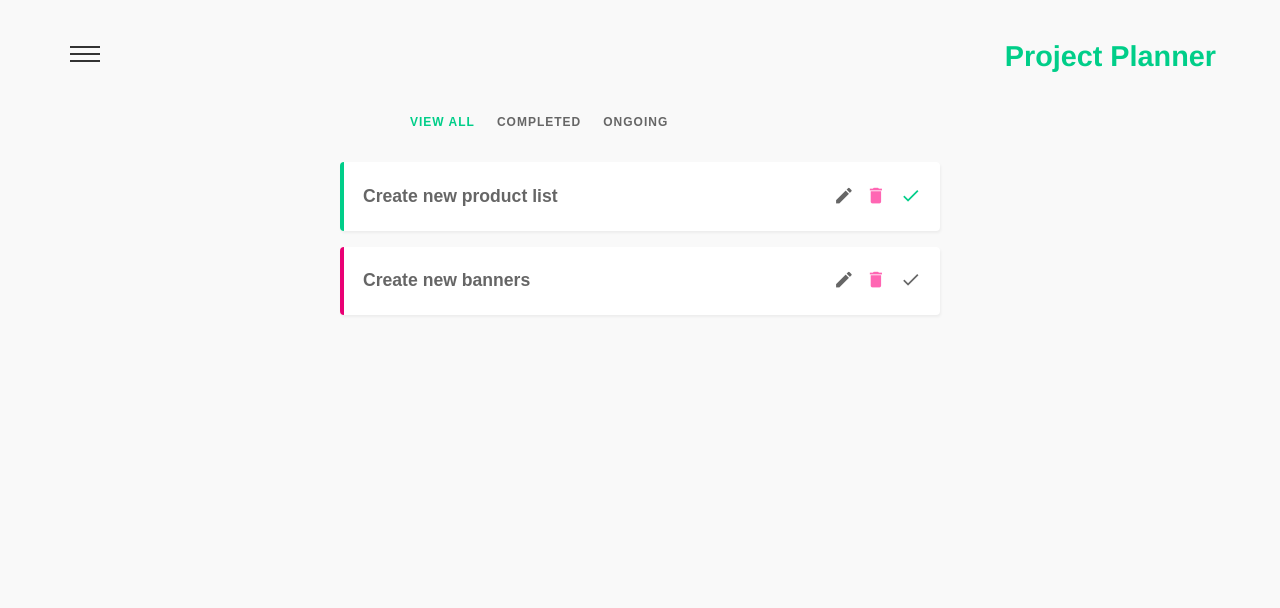
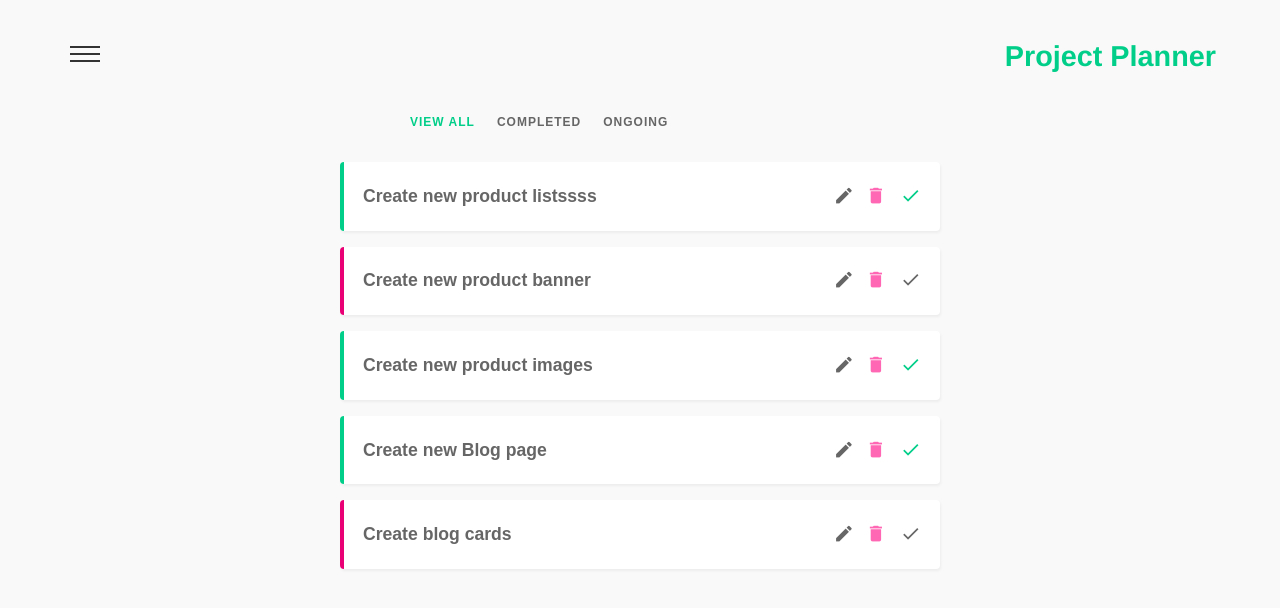
Before and after one commit to karinlj/boozang-manager-demo-22, a Vue app: page / in a window 1280 px wide. Shown: the top 608 px of the page. Built offline with nearby package versions, Linux system fonts and the light colour scheme; data requests are answered from the project's data file.

Commit message:
add project update

```diff
--- a/data/db.json
+++ b/data/db.json
@@ -2,15 +2,33 @@
   "projects": [
     {
       "id": 2,
-      "title": "Create new product list",
+      "title": "Create new product listssss",
       "details": "lorem ipsum dolor",
       "complete": true
     },
     {
-      "title": "Create new banners",
-      "details": "Create new banners for home page",
+      "id": 3,
+      "title": "Create new product banner",
+      "details": "lorem ipsum dolor",
+      "complete": false
+    },
+    {
+      "id": 4,
+      "title": "Create new product images",
+      "details": "lorem ipsum dolor",
+      "complete": true
+    },
+    {
+      "title": "Create new Blog page",
+      "details": "Lorem ipsum\n",
+      "complete": true,
+      "id": 5
+    },
+    {
+      "title": "Create blog cards",
+      "details": "Lorem",
       "complete": false,
-      "id": 3
+      "id": 6
     }
   ]
 }
--- a/src/components/SingleProject.vue
+++ b/src/components/SingleProject.vue
@@ -7,6 +7,7 @@
         class="show_details_btn"
         title="More details"
         aria-label="More details"
+        :aria-expanded="[showDetails]"
       >
         <span>
           {{ project.title }}
--- /dev/null
+++ b/src/composables/addProject.js
@@ -0,0 +1,26 @@
+const { ref } = require("vue");
+
+const addProject = (newProject) => {
+  const addError = ref(null);
+
+  const add = async () => {
+    try {
+      //fetch data
+      let data = await fetch("http://localhost:9000/projects/", {
+        method: "POST",
+        headers: { "Content-Type": "application/json" },
+        //what I post as json-format
+        body: JSON.stringify(newProject), //sending project object
+      });
+      if (!data.ok) {
+        throw Error("No data available");
+      }
+      console.log("added data: ", data);
+    } catch (err) {
+      addError.value = err.message;
+      console.log("Error: ", addError.value);
+    }
+  };
+  return { addError, add };
+};
+export default addProject;
--- a/src/composables/updateProject.js
+++ b/src/composables/updateProject.js
@@ -6,7 +6,6 @@ const updateProject = (id, title, details) => {
   const update = async () => {
     try {
       //fetch data
-
       let data = await fetch("http://localhost:9000/projects/" + id, {
         method: "PATCH",
         headers: { "Content-Type": "application/json" },
--- a/src/layout/HeaderBar.vue
+++ b/src/layout/HeaderBar.vue
@@ -15,9 +15,9 @@ export default {
   },
   props: ["isOpen"],
 
-  setup(props, { emit }) {
+  setup(props, context) {
     const toggleOpen = (btnIsOpen) => {
-      emit("toggleOpen", btnIsOpen);
+      context.emit("toggleOpen", btnIsOpen);
     };
 
     return {
--- a/src/layout/HeaderMenuBtn.vue
+++ b/src/layout/HeaderMenuBtn.vue
@@ -19,7 +19,7 @@ export default {
   name: "HeaderMenuBtn",
   props: ["isOpen"],
 
-  setup(props, { emit }) {
+  setup(props, context) {
     const btnIsOpen = ref(false);
 
     const handleClick = () => {
@@ -28,7 +28,7 @@ export default {
       btnIsOpen.value = !btnIsOpen.value;
       // console.log("AppHeaderBtn - btnIsOpen:", btnIsOpen.value);
       //obs!
-      emit("toggleOpen", btnIsOpen.value);
+      context.emit("toggleOpen", btnIsOpen.value);
     };
 
     return {
--- a/src/views/AddProject.vue
+++ b/src/views/AddProject.vue
@@ -8,35 +8,64 @@
 </template>
 
 <script>
+import addProject from "../composables/addProject";
+import { ref } from "@vue/reactivity";
+import { useRouter } from "vue-router";
+
 export default {
   name: "AddProject",
-  data() {
+  setup() {
+    const router = useRouter();
+    const details = ref("");
+    const title = ref("");
+
+    const handleSubmit = async () => {
+      //  console.log("submit", title.value, details.value);
+      //make project object
+      let project = {
+        title: title.value,
+        details: details.value,
+        complete: false,
+      };
+      const { add } = addProject(project);
+      await add();
+
+      await router.push("/");
+    };
+
     return {
-      details: "",
-      title: "",
+      handleSubmit,
+      details,
+      title,
     };
   },
-  methods: {
-    //adding project
-    handleSubmit() {
-      console.log("submit", this.title, this.details);
-      //make project object
-      let project = {
-        title: this.title,
-        details: this.details,
-        complete: false,
-      };
-      fetch("http://localhost:9000/projects", {
-        method: "POST",
-        headers: { "Content-Type": "application/json" }, //sending json-data
-        body: JSON.stringify(project), //sending project object
-      })
-        .then(() => {
-          this.$router.push("/"); //redirect to home
-        })
-        .catch((err) => console.log(err.message));
-    },
-  },
+  // data() {
+  //   return {
+  //     details: "",
+  //     title: "",
+  //   };
+  // },
+  // methods: {
+  //   //adding project
+  //   handleSubmit() {
+  //     console.log("submit", this.title, this.details);
+  //     //make project object
+  //     let project = {
+  //       title: this.title,
+  //       details: this.details,
+  //       complete: false,
+  //     };
+  //     fetch("http://localhost:9000/projects", {
+  //       method: "POST",
+  //       headers: { "Content-Type": "application/json" }, //sending json-data
+  //       body: JSON.stringify(project), //sending project object
+  //     })
+  //       .then(() => {
+  //         this.$router.push("/"); //redirect to home
+  //       })
+  //       .catch((err) => console.log(err.message));
+  //   },
+  // },
 };
 </script>
 
--- a/src/views/Home.vue
+++ b/src/views/Home.vue
@@ -55,11 +55,13 @@ export default {
     //   //filter out
     //   return projects.value.filter((item) => {
     //     //check if search term is in project
-    //     return item.title.includes(search); //match(this.search);
+    //     return item.title.includes(search.value); //match(search.value);
     //   });
     // });
     //methods
     const handleDelete = (id) => {
+      console.log("deleted project", id);
+
       projects.value = projects.value.filter((item) => {
         return item.id !== id;
       });
@@ -68,7 +70,7 @@ export default {
       let project = projects.value.find((item) => {
         return item.id === id;
       });
-      console.log("updated project", project);
+      // console.log("updated project", project);
       project.complete = !project.complete;
     };
 
```
